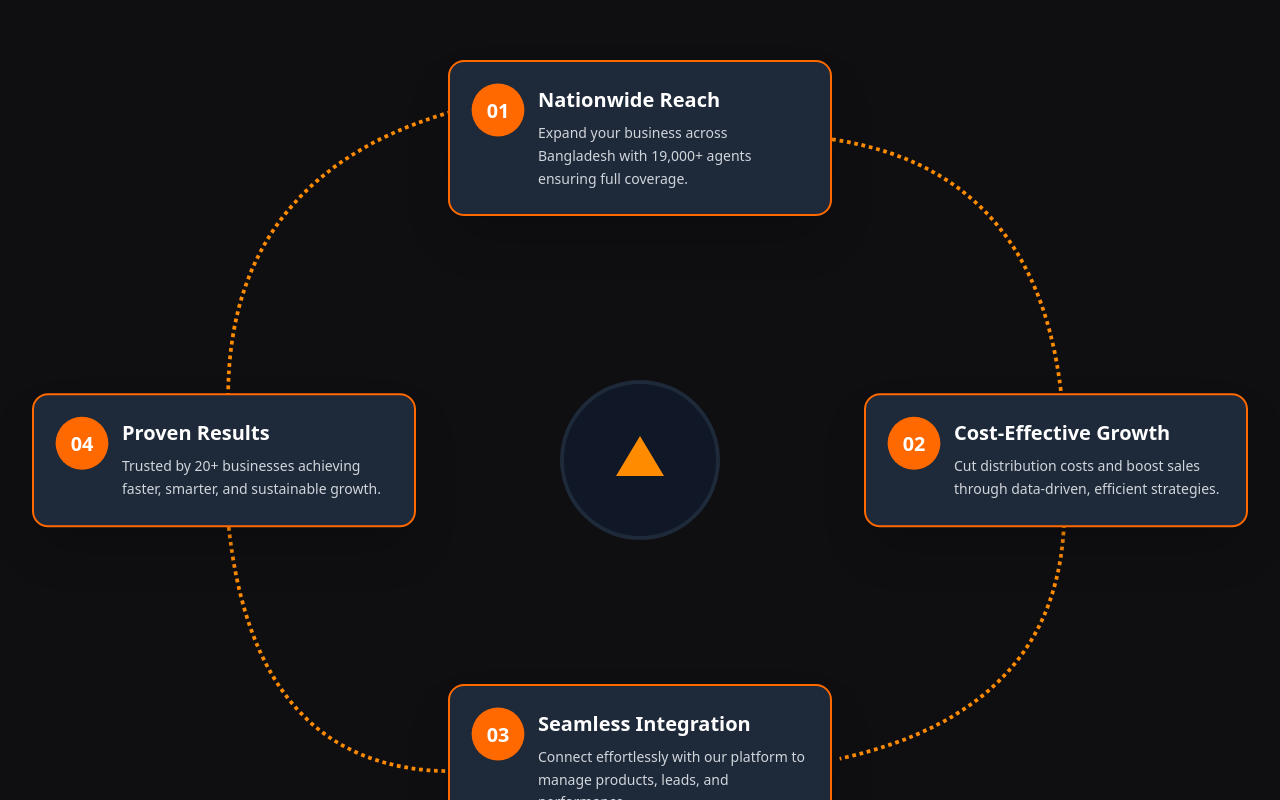
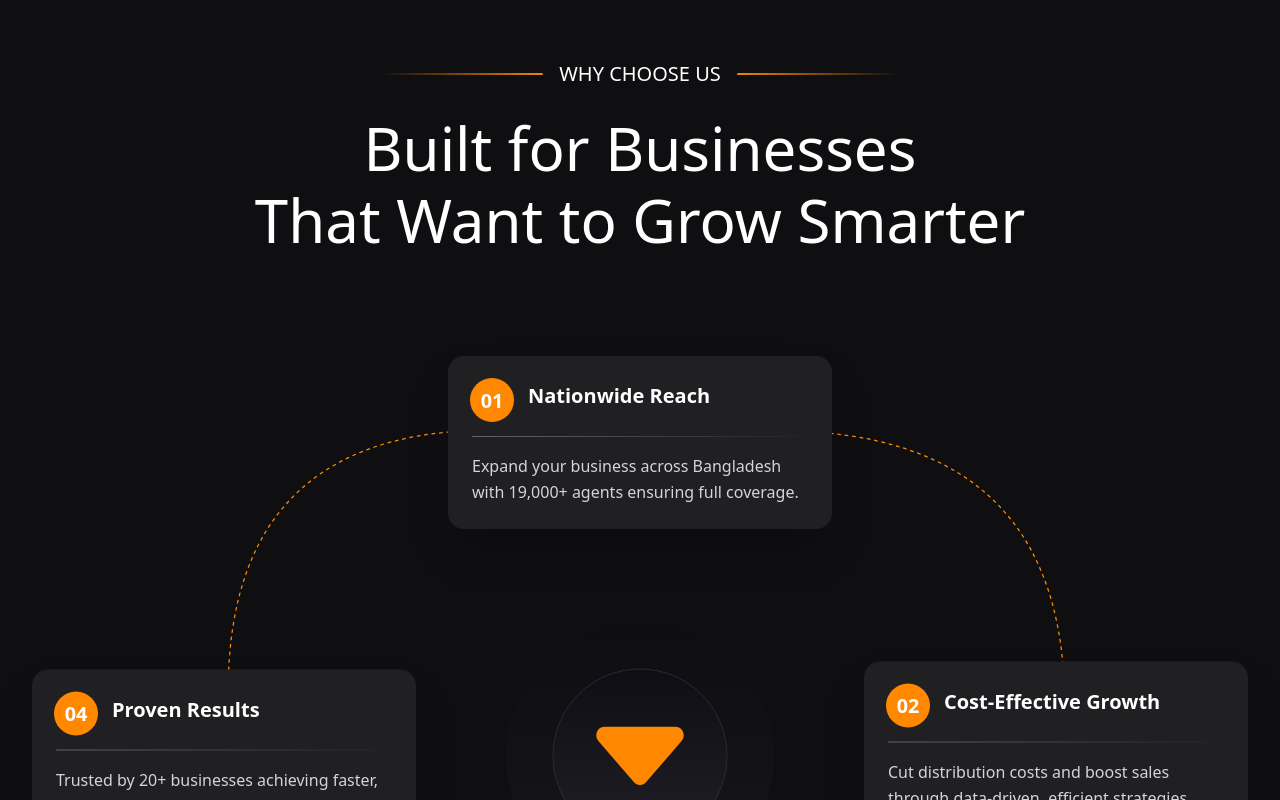
Before and after one commit to Creativecoder11/Inkam-web, a Next.js app: page /test in a window 1280 px wide. Shown: the part 540-1340 px from the top of the page. Built offline with nearby package versions, Linux system fonts and the light colour scheme.

Commit message:
Home Page Chose us section implement

```diff
--- a/app/home/page.tsx
+++ b/app/home/page.tsx
@@ -13,6 +13,7 @@ import LenisProvider from "@/lib/LenisProvider";
 
 import bgElementRight from "@/asset/icons/bg-elements-right.svg";
 import bgElementLeft from "@/asset/icons/bg-elements-right.svg";
+import ScrollAnimatedFeatures from "@/components/ui/timeline";
 // import { useScroll } from "motion/react";
 
 export default function HomePage() {
@@ -37,6 +38,7 @@ export default function HomePage() {
         <StatsSection />
         <FeaturesSection />
         {/* <ChooseUs/> */}
+        <ScrollAnimatedFeatures />
         <Benefits />
         <TestimonialCarousel />
         <AwardsSection />
--- a/components/sections/home/hero-section.tsx
+++ b/components/sections/home/hero-section.tsx
@@ -108,7 +108,7 @@ export default function HeroSection() {
                       size="lg"
                       className="rounded-xl px-3 py-5 md:px-5 md:py-7 text-sm md:text-base bg-(--orange) border border-(--orange) hover:bg-orange-500"
                     >
-                      <Link href="#link">
+                      <Link href="/contact">
                         <span className="text-nowrap">Partner with Us</span>
                       </Link>
                     </Button>
@@ -121,7 +121,7 @@ export default function HeroSection() {
                     variant="ghost"
                     className="border border-(--orange) px-3 py-5 md:px-5 md:py-7 text-sm md:text-base text-white backdrop-blur-2xl bg-white/8 rounded-xl"
                   >
-                    <Link href="#link">
+                    <Link href="/contact">
                       <span className="text-nowrap text-(--orange)">
                         Join as an Agent
                       </span>
--- a/components/ui/timeline.tsx
+++ b/components/ui/timeline.tsx
@@ -1,11 +1,13 @@
-'use client';
-import React, { useEffect, useRef, useState } from 'react';
+"use client";
+import Image from "next/image";
+import React, { useEffect, useRef, useState } from "react";
+import logoFlow from "@/asset/icons/logo-flow.svg";
 
 interface FeatureCard {
   id: number;
   title: string;
   description: string;
-  position: 'top' | 'right' | 'bottom' | 'left';
+  position: "top" | "right" | "bottom" | "left";
 }
 
 const ScrollAnimatedFeatures: React.FC = () => {
@@ -16,28 +18,32 @@ const ScrollAnimatedFeatures: React.FC = () => {
   const features: FeatureCard[] = [
     {
       id: 1,
-      title: 'Nationwide Reach',
-      description: 'Expand your business across Bangladesh with 19,000+ agents ensuring full coverage.',
-      position: 'top'
+      title: "Nationwide Reach",
+      description:
+        "Expand your business across Bangladesh with 19,000+ agents ensuring full coverage.",
+      position: "top",
     },
     {
       id: 2,
-      title: 'Cost-Effective Growth',
-      description: 'Cut distribution costs and boost sales through data-driven, efficient strategies.',
-      position: 'right'
+      title: "Cost-Effective Growth",
+      description:
+        "Cut distribution costs and boost sales through data-driven, efficient strategies.",
+      position: "right",
     },
     {
       id: 3,
-      title: 'Seamless Integration',
-      description: 'Connect effortlessly with our platform to manage products, leads, and performance.',
-      position: 'bottom'
+      title: "Seamless Integration",
+      description:
+        "Connect effortlessly with our platform to manage products, leads, and performance.",
+      position: "bottom",
     },
     {
       id: 4,
-      title: 'Proven Results',
-      description: 'Trusted by 20+ businesses achieving faster, smarter, and sustainable growth.',
-      position: 'left'
-    }
+      title: "Proven Results",
+      description:
+        "Trusted by 20+ businesses achieving faster, smarter, and sustainable growth.",
+      position: "left",
+    },
   ];
 
   useEffect(() => {
@@ -72,64 +78,138 @@ const ScrollAnimatedFeatures: React.FC = () => {
       }
     };
 
-    window.addEventListener('scroll', handleScroll);
+    window.addEventListener("scroll", handleScroll);
     handleScroll(); // Initial call
 
-    return () => window.removeEventListener('scroll', handleScroll);
+    return () => window.removeEventListener("scroll", handleScroll);
   }, []);
 
   const getArrowPath = (from: number, progress: number) => {
     const totalProgress = scrollProgress * 5;
-    const arrowProgress = Math.max(0, Math.min(1, (totalProgress - (from - 1)) * 1));
+    const arrowProgress = Math.max(
+      0,
+      Math.min(1, (totalProgress - (from - 1)) * 1)
+    );
 
     if (from === 1) {
       // Top to Right
-      const startX = 60;
+      const startX = 61;
       const startY = 14;
       const endX = 84;
       const endY = 38;
       const currentX = startX + (endX - startX) * arrowProgress;
       const currentY = startY + (endY - startY) * arrowProgress;
-      return `M ${startX} ${startY} Q ${startX + 23} ${startY}, ${currentX} ${currentY}`;
+      return `M ${startX} ${startY} Q ${
+        startX + 24
+      } ${startY}, ${currentX} ${currentY}`;
     } else if (from === 2) {
       // Right to Bottom
       const startX = 84;
-      const startY = 44;
-      const endX = 66;
+      const startY = 41;
+      const endX = 65;
       const endY = 64;
       const currentX = startX + (endX - startX) * arrowProgress;
       const currentY = startY + (endY - startY) * arrowProgress;
-      return `M ${startX} ${startY} Q ${startX}, ${startY + 16}, ${currentX} ${currentY}`;
+      return `M ${startX} ${startY} Q ${startX}, ${
+        startY + 23
+      }, ${currentX} ${currentY}`;
     } else if (from === 3) {
       // Bottom to Left
       const startX = 35;
       const startY = 65;
       const endX = 17;
-      const endY = 45;
+      const endY = 44;
       const currentX = startX + (endX - startX) * arrowProgress;
       const currentY = startY + (endY - startY) * arrowProgress;
-      return `M ${startX} ${startY} Q ${startX - 16}, ${startY}, ${currentX} ${currentY}`;
+      return `M ${startX} ${startY} Q ${
+        startX - 18
+      }, ${startY}, ${currentX} ${currentY}`;
     } else if (from === 4) {
       // Left to Top
       const startX = 17;
       const startY = 35;
       const endX = 40;
-      const endY = 11;
+      const endY = 14;
       const currentX = startX + (endX - startX) * arrowProgress;
       const currentY = startY + (endY - startY) * arrowProgress;
-      return `M ${startX} ${startY} Q ${startX}, ${startY - 20}, ${currentX} ${currentY}`;
+      return `M ${startX} ${startY} Q ${startX}, ${
+        startY - 22
+      }, ${currentX} ${currentY}`;
     }
-    return '';
+    return "";
   };
 
   return (
-    <div className="">
-
+    <div className="max-w-7xl mx-auto pt-25 -mb-55">
+      <div className="text-white flex flex-col gap-3 md:gap-6">
+        {/* Heading Text */}
+        <div className="flex justify-center items-center gap-2 md:gap-4">
+          <div className="mobile-line">
+            <svg
+              xmlns="http://www.w3.org/2000/svg"
+              width="167"
+              height="2"
+              viewBox="0 0 167 2"
+              fill="none"
+            >
+              <path
+                d="M166 1H1"
+                stroke="url(#paint0_linear_2239_2185)"
+                strokeWidth="2"
+                strokeLinecap="round"
+              />
+              <defs>
+                <linearGradient
+                  id="paint0_linear_2239_2185"
+                  x1="171"
+                  y1="0.49994"
+                  x2="158.078"
+                  y2="45.5518"
+                  gradientUnits="userSpaceOnUse"
+                >
+                  <stop stopColor="#FF8800" />
+                  <stop offset="0.981629" stopColor="#0F0E11" />
+                </linearGradient>
+              </defs>
+            </svg>
+          </div>
+          <p className="text-sm md:text-xl">WHY CHOOSE US</p>
+          <div className="mobile-line">
+            <svg
+              xmlns="http://www.w3.org/2000/svg"
+              width="167"
+              height="2"
+              viewBox="0 0 167 2"
+              fill="none"
+            >
+              <path
+                d="M1 1H166"
+                stroke="url(#paint0_linear_2239_2159)"
+                strokeWidth="2"
+                strokeLinecap="round"
+              />
+              <defs>
+                <linearGradient
+                  id="paint0_linear_2239_2159"
+                  x1="-3.99979"
+                  y1="0.49994"
+                  x2="8.92156"
+                  y2="45.5518"
+                  gradientUnits="userSpaceOnUse"
+                >
+                  <stop stopColor="#FF8800" />
+                  <stop offset="0.981629" stopColor="#0F0E11" />
+                </linearGradient>
+              </defs>
+            </svg>
+          </div>
+        </div>
+        <h2 className="text-3xl leading-11 font-medium lg:text-6xl md:leading-18 text-center">
+          Built for Businesses <br/> That Want to Grow Smarter
+        </h2>
+      </div>
       {/* Main sticky section */}
-      <div
-        ref={sectionRef}
-        className="relative h-[400vh]"
-      >
+      <div ref={sectionRef} className="relative h-[400vh]">
         <div className="sticky top-0 flex items-center justify-center overflow-hidden">
           <div className="relative w-full max-w-7xl mx-auto px-4">
             {/* SVG for animated arrows */}
@@ -143,7 +223,7 @@ const ScrollAnimatedFeatures: React.FC = () => {
                 <path
                   d={getArrowPath(1, scrollProgress)}
                   stroke="#FF8C00"
-                  strokeWidth="0.3"
+                  strokeWidth="0.1"
                   fill="none"
                   strokeDasharray="0.3, 0.3"
                   className="transition-all duration-300"
@@ -155,7 +235,7 @@ const ScrollAnimatedFeatures: React.FC = () => {
                 <path
                   d={getArrowPath(2, scrollProgress)}
                   stroke="#FF8C00"
-                  strokeWidth="0.3"
+                  strokeWidth="0.1"
                   fill="none"
                   strokeDasharray="0.3, 0.3"
                   className="transition-all duration-300"
@@ -167,7 +247,7 @@ const ScrollAnimatedFeatures: React.FC = () => {
                 <path
                   d={getArrowPath(3, scrollProgress)}
                   stroke="#FF8C00"
-                  strokeWidth="0.3"
+                  strokeWidth="0.1"
                   fill="none"
                   strokeDasharray="0.3, 0.3"
                 />
@@ -178,7 +258,7 @@ const ScrollAnimatedFeatures: React.FC = () => {
                 <path
                   d={getArrowPath(4, scrollProgress)}
                   stroke="#FF8C00"
-                  strokeWidth="0.3"
+                  strokeWidth="0.1"
                   fill="none"
                   strokeDasharray="0.3, 0.3"
                 />
@@ -198,10 +278,11 @@ const ScrollAnimatedFeatures: React.FC = () => {
 
             {/* Center logo */}
             <div className="absolute top-125 left-1/2 transform -translate-x-1/2 -translate-y-1/2">
-              <div className="w-40 h-40 rounded-full border-4 border-gray-800 bg-gray-900 flex items-center justify-center">
-                <svg width="80" height="80" viewBox="0 0 100 100">
+              <div className="flex items-center justify-center">
+                <Image src={logoFlow} alt="Logo" width={268} height={268} />
+                {/* <svg width="80" height="80" viewBox="0 0 100 100">
                   <path d="M 50 20 L 80 70 L 20 70 Z" fill="#FF8C00" />
-                </svg>
+                </svg> */}
               </div>
             </div>
 
@@ -209,37 +290,44 @@ const ScrollAnimatedFeatures: React.FC = () => {
             {features.map((feature, index) => {
               const isActive = activeCard >= feature.id;
               const positionClasses = {
-                top: 'top-25 left-1/2 -translate-x-1/2',
-                right: 'right-8 top-125 -translate-y-1/2',
-                bottom: 'bottom-92 left-1/2 -translate-x-1/2',
-                left: 'left-8 top-125 -translate-y-1/2'
+                top: "top-25 left-1/2 -translate-x-1/2",
+                right: "right-8 top-123 -translate-y-1/2",
+                bottom: "bottom-92 left-1/2 -translate-x-1/2",
+                left: "left-8 top-125 -translate-y-1/2",
               };
 
               return (
                 <div
                   key={feature.id}
-                  className={`absolute ${positionClasses[feature.position]} w-96 transition-all duration-700 ${isActive ? 'opacity-100 scale-100' : 'opacity-30 scale-95'
+                  className={`absolute ${
+                    positionClasses[feature.position]
+                  } w-96 transition-all duration-700 ${
+                    isActive ? "opacity-100 scale-100" : "opacity-30 scale-95"
                   }`}
                 >
-                  <div className={`bg-gray-800 rounded-2xl p-6 shadow-2xl border-2 transition-all duration-500 ${isActive ? 'border-orange-500' : 'border-gray-700'
-                    }`}>
-                    <div className="flex items-start gap-4">
                   <div
-                        className={`flex-shrink-0 w-12 h-12 rounded-full flex items-center justify-center font-bold text-lg transition-all duration-500 ${isActive
-                          ? 'bg-orange-500 text-white scale-110'
-                          : 'bg-gray-700 text-gray-400'
+                    className={`bg-[#201F22] rounded-2xl p-6 shadow-2xl transition-all duration-500
+                    }`}
+                  >
+                    <div className="flex flex-col items-start gap-4">
+                      <div className="flex items-center gap-4">
+                        <div
+                          className={`flex-shrink-0 w-10 h-10 rounded-full flex items-center justify-center font-bold text-lg transition-all duration-500 ${
+                            isActive
+                              ? "bg-(--orange) text-white scale-110"
+                              : "bg-gray-700 text-gray-400"
                           }`}
                         >
                           {feature.id < 10 ? `0${feature.id}` : feature.id}
                         </div>
-                      <div className="flex-1">
-                        <h3 className="text-white text-xl font-bold mb-2">
+                        <h3 className="text-white text-xl font-semibold mb-2">
                           {feature.title}
                         </h3>
-                        <p className="text-gray-300 text-sm leading-relaxed">
+                      </div>
+                      <hr className="border-0 w-full h-px bg-[linear-gradient(90deg,rgba(255,255,255,0.30)_0%,rgba(39,38,41,0.30)_100%)]" />
+                      <p className="text-gray-300 text-base leading-relaxed">
                         {feature.description}
                       </p>
-                      </div>
                     </div>
                   </div>
                 </div>
--- a/package.json
+++ b/package.json
@@ -9,12 +9,14 @@
     "lint": "eslint"
   },
   "dependencies": {
+    "@gsap/react": "^2.1.2",
     "@radix-ui/react-accordion": "^1.2.12",
     "@radix-ui/react-slot": "^1.2.4",
     "class-variance-authority": "^0.7.1",
     "clsx": "^2.1.1",
     "echarts": "^6.0.0",
     "embla-carousel-react": "^8.6.0",
+    "framer-motion": "^12.23.26",
     "gsap": "^3.13.0",
     "lenis": "^1.3.15",
     "lucide-react": "^0.554.0",
@@ -26,6 +28,7 @@
     "react-hook-form": "^7.68.0",
     "react-use-measure": "^2.1.7",
     "recharts": "^2.15.4",
+    "split-type": "^0.3.4",
     "swiper": "^12.0.3",
     "tailwind-merge": "^3.4.0"
   },
```
Also changed, not shown: components/sections/home/state-section.tsx (+58 -12 lines), components/ui/textAnimation.tsx (added, +99 -0 lines), asset/icons/logo-flow.svg (added), 1 other file (tests, documents, lock files or other folders). Lines whose indentation alone changed are shown as unchanged.
